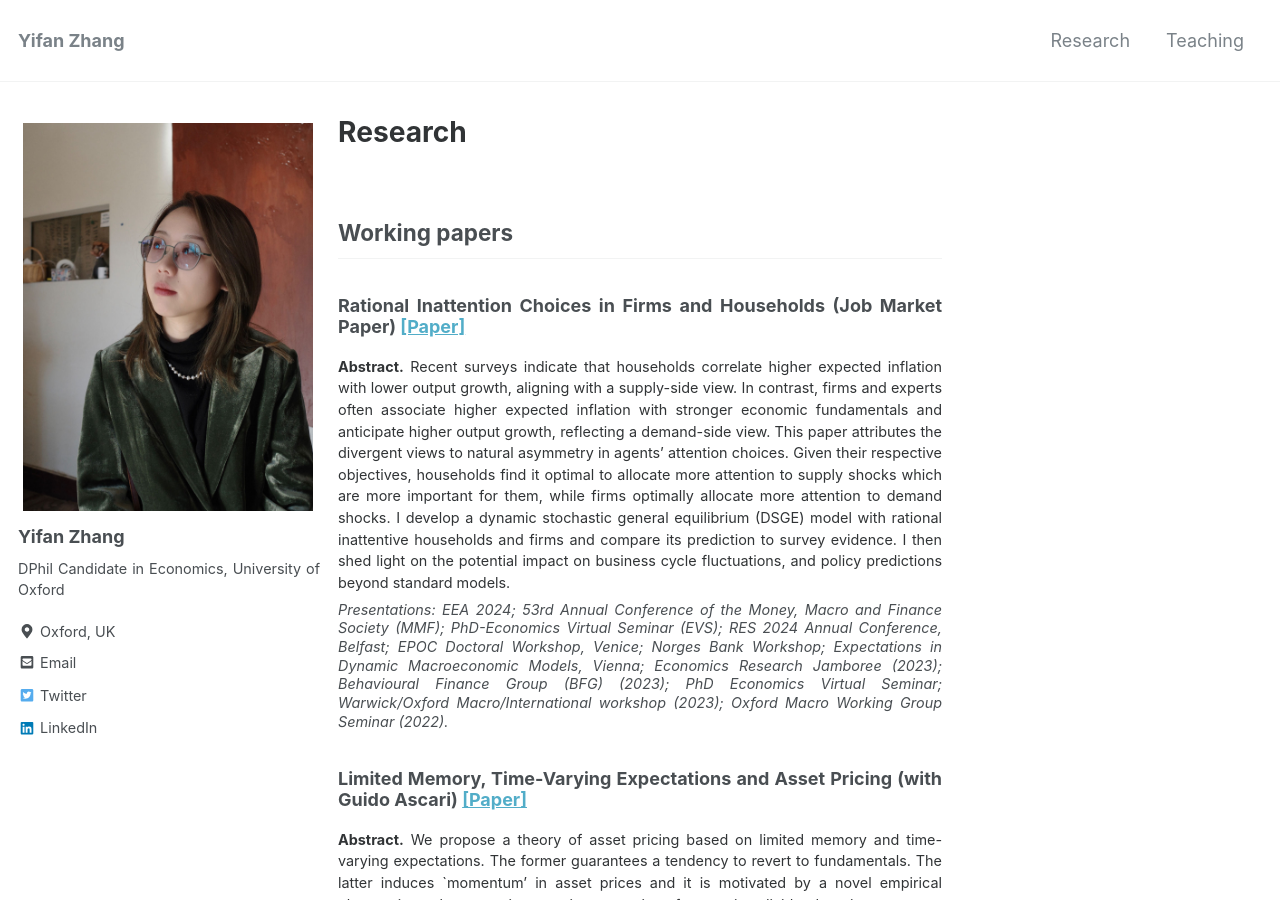
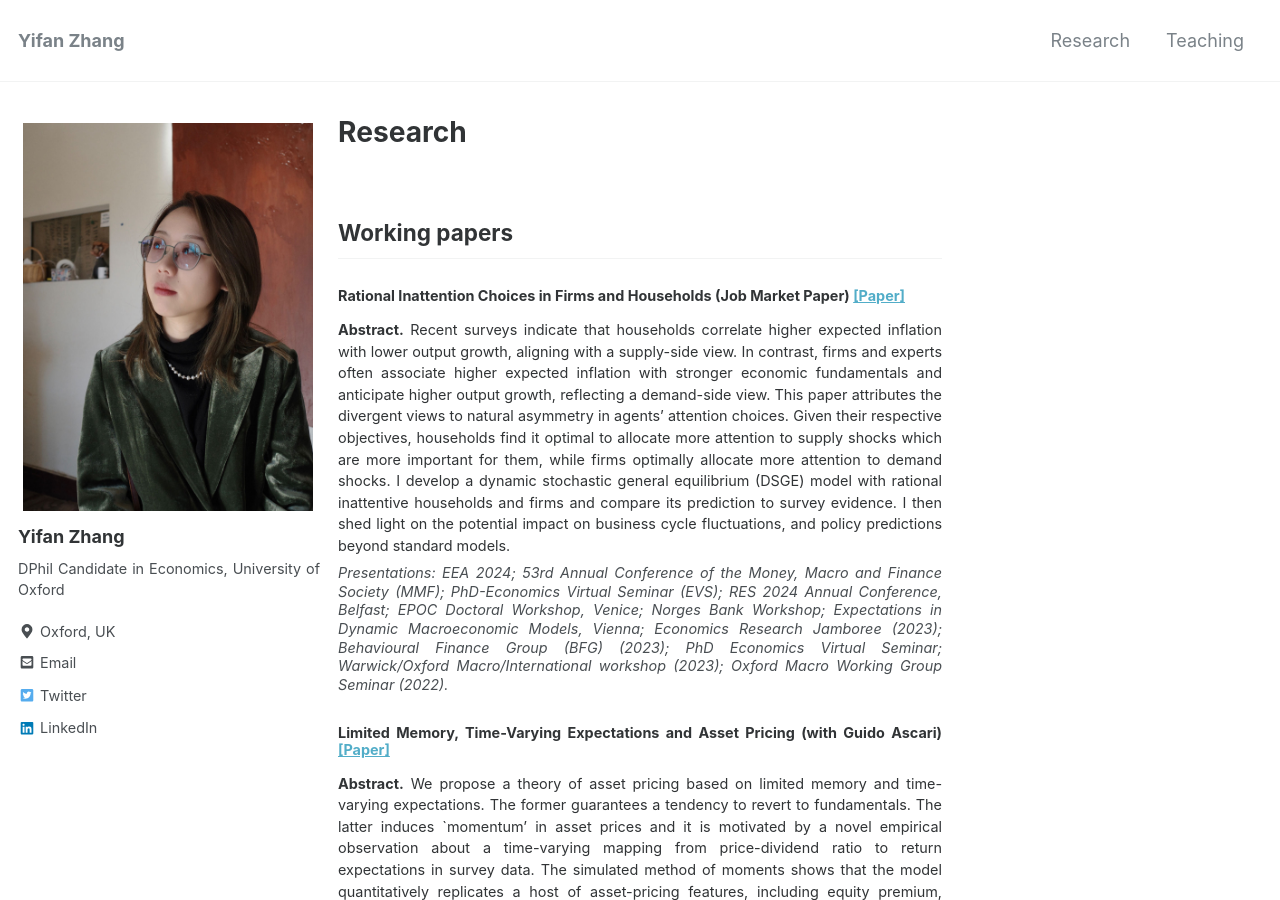
Before and after one commit to yifan-zhang-in/yifan-zhang-in.github.io, a Jekyll site: the page built from _pages/2_research.md, in a window 1280 px wide and 900 px high. Built offline with Jekyll 4.4.1, drawn with Linux system fonts in a browser that asks for light colours; nearby versions of some CDN libraries.

Commit message:
Update _base.scss

```diff
--- a/_sass/minimal-mistakes/_base.scss
+++ b/_sass/minimal-mistakes/_base.scss
@@ -44,11 +44,13 @@ h1 {
 h2 {
   font-size: $type-size-4;
   margin-bottom: 1em;
+  color: $darker-gray;
 }
 
 h3 {
-  font-size: $type-size-5;
+  font-size: $type-size-6;
   margin-bottom: 1em;
+  color: $darker-gray;
 }
 
 h4 {
@@ -71,7 +73,7 @@ h6 {
 
 small,
 .small {
-  font-size: 0.7em;
+  font-size: 0.6em;
   margin: 0em 0em 5em 0;
   padding-left: 0em;
   padding-right: 0em;
@@ -79,6 +81,7 @@ small,
   line-height: 1.3;
   font-weight: normal; /* Removes bold styling */
   text-align: justify;
+  color: $dark-gray;
 }
 
 p {
```
